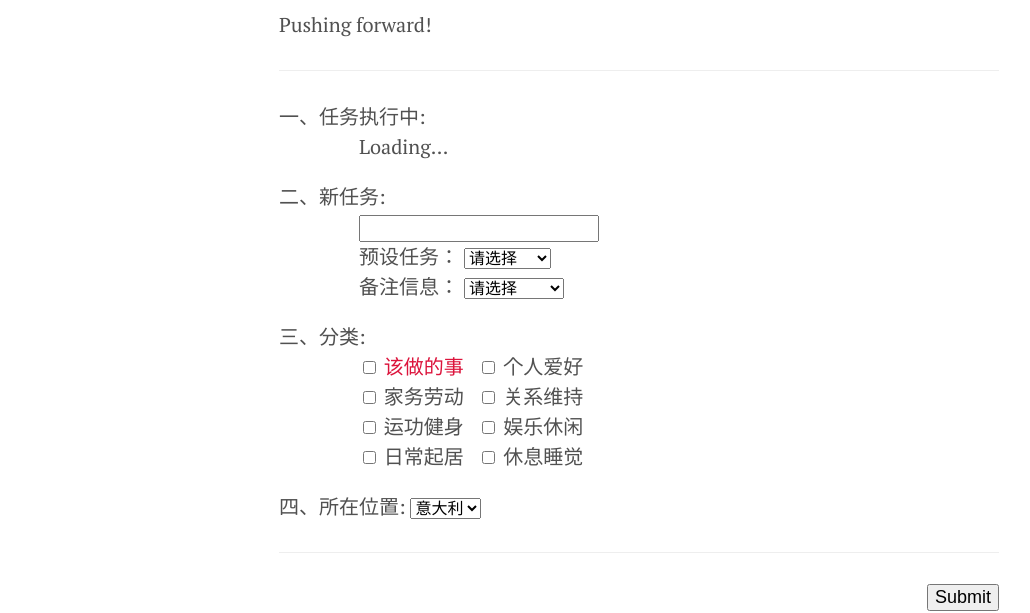
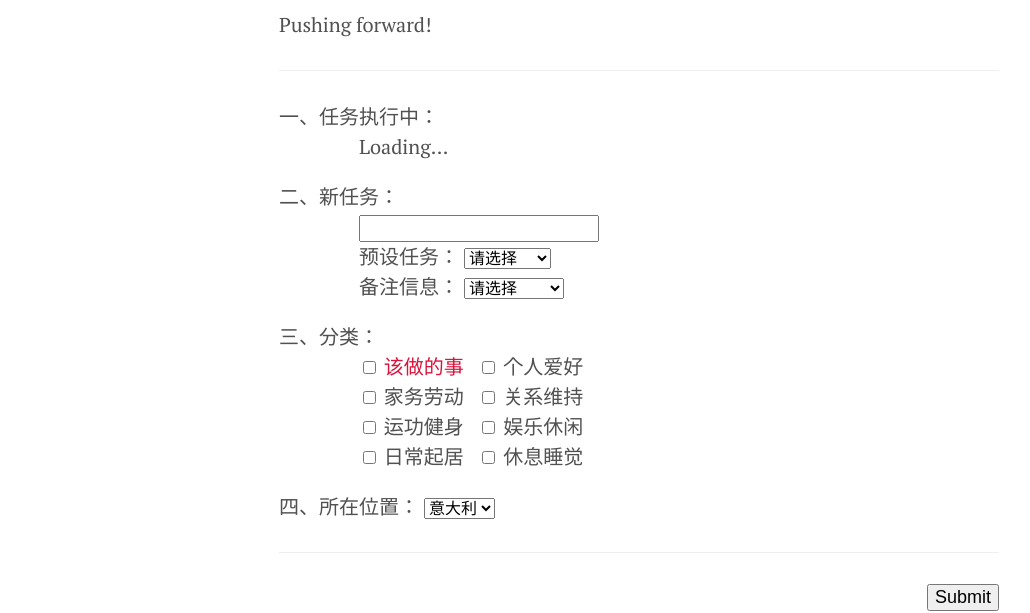
Before and after one commit to yusite/yuz.me, a Jekyll site: the page built from log.md, in a window 1280 px wide. Shown: the part 182-795 px from the top of the page, without its empty margins (1-1031 px from the left). Built offline with Jekyll 4.4.1, drawn with Linux system fonts in a browser that asks for light colours; Markdown is read by kramdown in place of the engine named in the settings.

Commit message:
update log page

```diff
--- a/log.md
+++ b/log.md
@@ -13,12 +13,12 @@ Pushing forward!
 <form action="https://script.google.com/macros/s/AKfycbxRYZQtTQ3qBQtxU5Q1iMV9_hlgvgALyTyID42IUNfDouFsajfN/exec" method="GET">
 
 <ol style="list-style-type: cjk-ideographic;">
-    <li>任务执行中:
+    <li>任务执行中：
         <ol id="log" style="list-style:none;">
             <li>Loading...</li>
         </ol>
     </li>
-    <li>新任务:
+    <li>新任务：
         <ul style="list-style:none;">
             <li><input type="text" name="create" style="font-size:18px;"></li>
             <li>预设任务：
@@ -41,7 +41,7 @@ Pushing forward!
             </li>
         </ul>
     </li>
-    <li>分类:
+    <li>分类：
         <ul style="list-style:none;">
             <li>
                 <input type="checkbox" id ="a1" name="category" value="该做的事"><label for="a1" style="color:Crimson;"> 该做的事</label>&nbsp;&nbsp;
@@ -61,7 +61,7 @@ Pushing forward!
             </li>
         </ul>
     </li>
-    <li>所在位置:
+    <li>所在位置：
         <select name="location" style="font-size:16px;">
         <option value="Italy" selected>意大利</option>
         <option value="China">中国</option>
```
